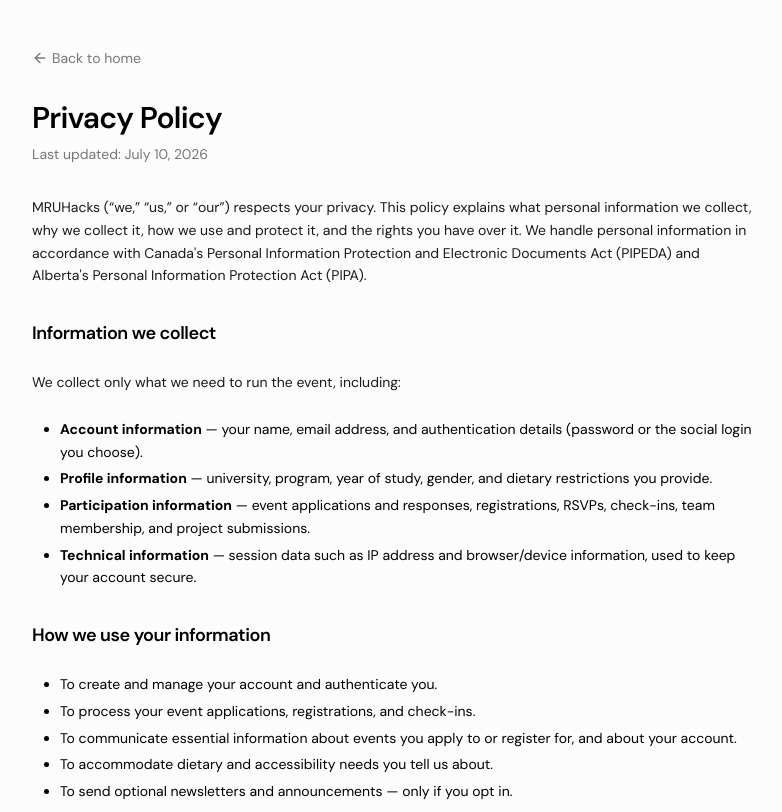
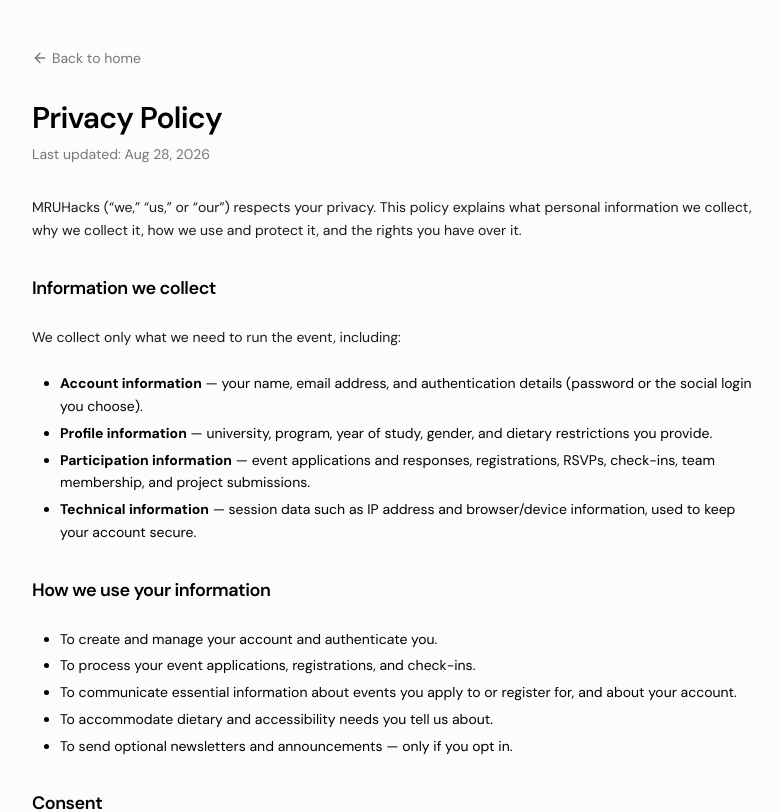
Before and after one commit to mruhacks/mruhacks2026, a Next.js app: page /privacy in a window 1280 px wide. Shown: the top 812 px of the page, without its empty margins (248-1030 px from the left). Built offline with nearby package versions, Linux system fonts and the light colour scheme.

Commit message:
update privacy terms

```diff
--- a/src/app/privacy/content.tsx
+++ b/src/app/privacy/content.tsx
@@ -4,7 +4,7 @@
 const CONTACT_EMAIL = 'privacy@mruhacks.ca';
 
 export const PRIVACY_TITLE = 'Privacy Policy';
-export const PRIVACY_UPDATED = 'July 10, 2026';
+export const PRIVACY_UPDATED = 'Aug 28, 2026';
 
 /** Shared with the full /privacy page and the welcome-flow modal. */
 export function PrivacyContent() {
@@ -14,10 +14,7 @@
         MRUHacks (&ldquo;we,&rdquo; &ldquo;us,&rdquo; or &ldquo;our&rdquo;)
         respects your privacy. This policy explains what personal information we
         collect, why we collect it, how we use and protect it, and the rights
-        you have over it. We handle personal information in accordance with
-        Canada&apos;s Personal Information Protection and Electronic Documents
-        Act (PIPEDA) and Alberta&apos;s Personal Information Protection Act
-        (PIPA).
+        you have over it.
       </p>
 
       <h2>Information we collect</h2>
```
